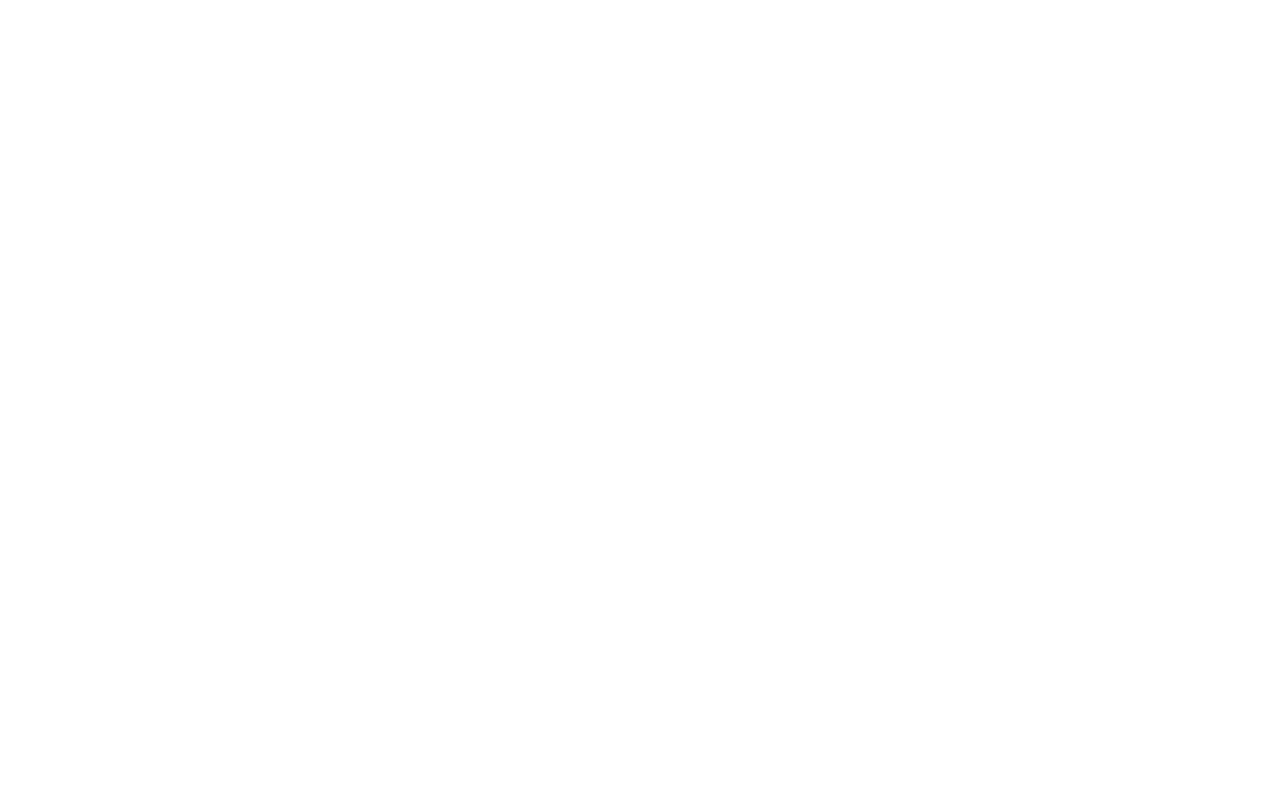
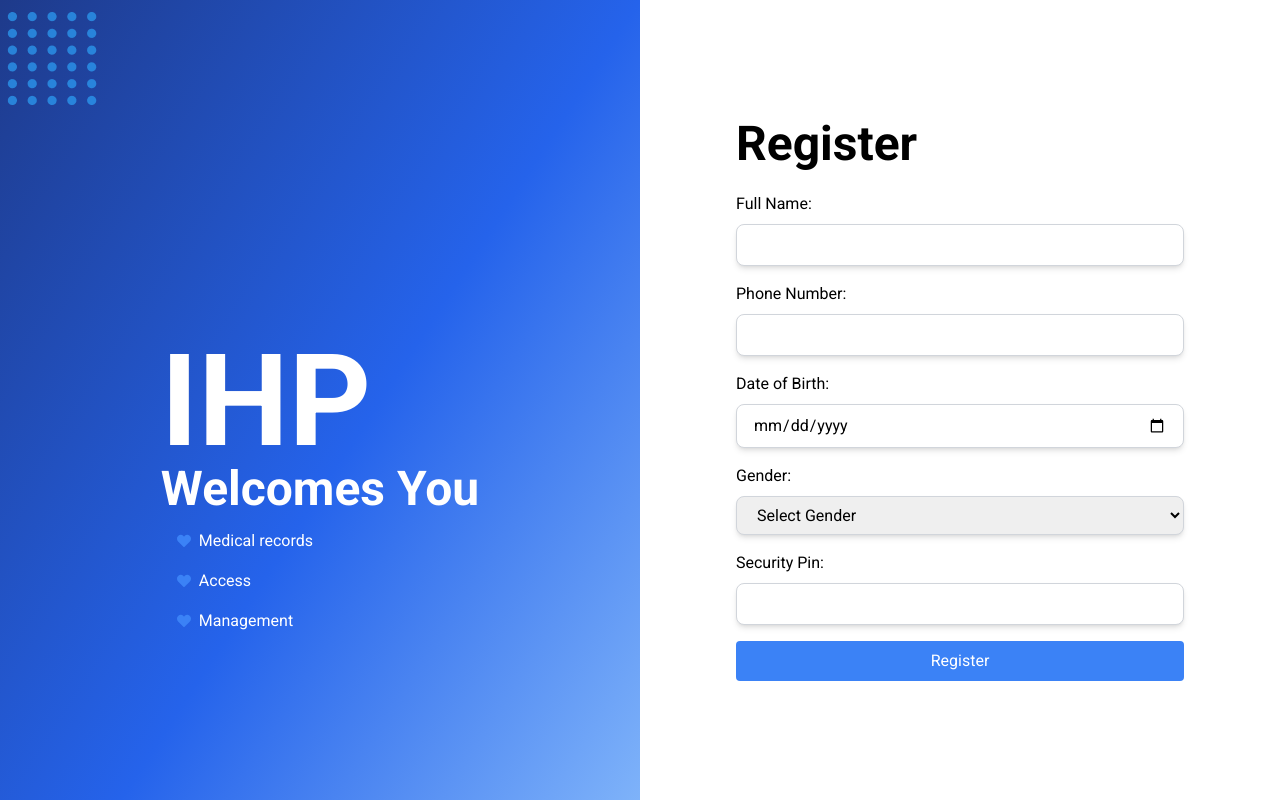
Before and after one commit to SohamGhugare/IHP, a React (Create React App) app: page /patient/register in a window 1280 px wide. Before the commit this address had no page. Shown: the top 800 px of the page. Built offline with nearby package versions, Linux system fonts and the light colour scheme; the HTML template or start-up script is replaced by a standard one.

Commit message:
feat: user register

```diff
--- a/package.json
+++ b/package.json
@@ -12,6 +12,7 @@
     "autoprefixer": "^10.4.14",
     "postcss": "^8.4.24",
     "react": "^18.2.0",
+    "react-datepicker": "^4.12.0",
     "react-dom": "^18.2.0",
     "react-icons": "^4.9.0",
     "react-router-dom": "^6.11.2",
--- a/src/App.js
+++ b/src/App.js
@@ -1,11 +1,17 @@
 import {Routes, Route } from "react-router-dom";
 import HomePage from "./pages/HomePage";
+import SigninPage from "./pages/patient/SigninPage";
+import SignupPage from "./pages/patient/SignupPage";
+
 
 function App() {
   return (
 
     <Routes>
       <Route path="/" element={<HomePage />}/>
+      <Route path="/patient/login" element={<SigninPage/>}/>
+      <Route path="/patient/register" element={<SignupPage/>}/>
+
     </Routes>
 
   );
--- a/src/components/Auth/Login.jsx
+++ /dev/null
@@ -1,62 +0,0 @@
-import React, { useState } from 'react';
-
-const LoginForm = () => {
-  const [username, setUsername] = useState('');
-  const [password, setPassword] = useState('');
-
-  const handleUsernameChange = (event) => {
-    setUsername(event.target.value);
-  };
-
-  const handlePasswordChange = (event) => {
-    setPassword(event.target.value);
-  };
-
-  const handleSubmit = (event) => {
-    event.preventDefault();
-    // Perform login logic here
-  };
-
-  return (
-    <div className="flex justify-end items-center h-screen">
-      <form
-        className="w-1/3 bg-gray-200 p-8 rounded shadow-md"
-        onSubmit={handleSubmit}
-      >
-        <h2 className="text-2xl font-bold mb-6">Login</h2>
-        <div className="mb-4">
-          <label htmlFor="username" className="mr-2">
-            Username:
-          </label>
-          <input
-            type="text"
-            id="username"
-            className="px-2 py-1 border border-gray-300 rounded"
-            value={username}
-            onChange={handleUsernameChange}
-          />
-        </div>
-        <div className="mb-4">
-          <label htmlFor="password" className="mr-2">
-            Password:
-          </label>
-          <input
-            type="password"
-            id="password"
-            className="px-2 py-1 border border-gray-300 rounded"
-            value={password}
-            onChange={handlePasswordChange}
-          />
-        </div>
-        <button
-          type="submit"
-          className="bg-blue-500 text-white px-4 py-2 rounded"
-        >
-          Login
-        </button>
-      </form>
-    </div>
-  );
-};
-
-export default LoginForm;
--- /dev/null
+++ b/src/components/Auth/Patient/Login.jsx
@@ -0,0 +1,59 @@
+import { Button,Typography, FormControl, InputLabel, MenuItem, Select, TextField } from '@mui/material';
+
+const MyForm = () => {
+  const handleSubmit = (e) => {
+    e.preventDefault();
+    // Handle form submission
+  };
+
+  return (
+
+    <div className="flex items-center justify-center ">
+      <form onSubmit={handleSubmit} className="w-full max-w-md">
+        <Typography variant="h2" className="text-2xl font-bold mb-6">
+          Login
+        </Typography>
+
+        <TextField
+          id="fullName"
+          label="Full Name"
+          variant="outlined"
+          margin="normal"
+          fullWidth
+          required
+          InputLabelProps={{
+            style: { color: '#838383' },
+          }}
+        />
+
+        <TextField
+          id="phoneNumber"
+          label="Phone Number"
+          variant="outlined"
+          margin="normal"
+          fullWidth
+          required
+          InputLabelProps={{
+            style: { color: '#838383' },
+          }}
+        />
+
+        {/* Rest of the input fields with customized label color */}
+
+        <Button
+          type="submit"
+          variant="contained"
+          color="primary"
+          fullWidth
+        >
+          Login
+        </Button>
+      </form>
+    </div>
+
+
+
+  );
+};
+
+export default MyForm;
--- /dev/null
+++ b/src/components/Auth/Patient/Signup.jsx
@@ -0,0 +1,92 @@
+import React from 'react'
+import { Button, Typography, FormControl, InputLabel, MenuItem, Select, TextField } from '@mui/material';
+
+const Signup = () => {
+  const handleSubmit = (e) => {
+    e.preventDefault();
+    // Handle form submission
+  };
+
+  return (
+    <div className="flex items-center justify-center h-screen">
+    <form className="w-full max-w-md">
+      <h2 className="text-5xl font-bold mb-6">Register</h2>
+
+      <div className="mb-4">
+        <label htmlFor="fullName" className="block mb-2">
+          Full Name:
+        </label>
+        <input
+          type="text"
+          id="fullName"
+          className="w-full px-4 py-2 border border-gray-300 rounded-lg shadow-md"
+          required
+        />
+      </div>
+
+      <div className="mb-4">
+        <label htmlFor="phoneNumber" className="block mb-2">
+          Phone Number:
+        </label>
+        <input
+          type="tel"
+          id="phoneNumber"
+          className="w-full px-4 py-2 border border-gray-300 rounded-lg shadow-md"
+          required
+        />
+      </div>
+
+      <div className="mb-4">
+        <label htmlFor="dateOfBirth" className="block mb-2">
+          Date of Birth:
+        </label>
+        <input
+          type="date"
+          id="dateOfBirth"
+          className="w-full px-4 py-2 border border-gray-300 rounded-lg shadow-md"
+          required
+        />
+      </div>
+
+      <div className="mb-4">
+        <label htmlFor="gender" className="block mb-2">
+          Gender:
+        </label>
+        <select
+          id="gender"
+          className="w-full px-4 py-2 border border-gray-300 rounded-lg shadow-md"
+          required
+        >
+          <option value="">Select Gender</option>
+          <option value="male">Male</option>
+          <option value="female">Female</option>
+          <option value="other">Other</option>
+        </select>
+      </div>
+
+      <div className="mb-4">
+        <label htmlFor="securityPin" className="block mb-2">
+          Security Pin:
+        </label>
+        <input
+          type="password"
+          id="securityPin"
+          className="w-full px-4 py-2 border border-gray-300 rounded-lg shadow-md"
+          required
+        />
+      </div>
+
+      <button
+        type="submit"
+        className="bg-blue-500 text-white px-4 py-2 rounded mx-auto w-full"
+      >
+        Register
+      </button>
+    </form>
+  </div>
+
+
+  )
+}
+
+export default Signup;
--- a/src/components/common/Welcome.jsx
+++ b/src/components/common/Welcome.jsx
@@ -8,14 +8,15 @@
 
 const Welcome = () => {
     return (
-        <div className=" h-screen bg-gradient-to-br from-blue-900 via-blue-600 to-blue-300" >
-            <img src={dot1} className="absolute w-108.25 h-93 right-3 top-3" alt="logo" />
+        <div className=" bg-gradient-to-br from-blue-900 via-blue-600 to-blue-300" >
+            <img src={dot1} className="relative w-108.25 h-93 top-3 right-3" alt="logo" />
 
+            <div className=" flex flex-row justify-evenly items-center h-screen">
                 <div className="font-sans flex flex-col items-start justify-start">
-                <text className="text-8xl font-bold text-white">
+                    <text className="text-9xl font-bold text-white">
                         IHP
                     </text>
-                <text className="text-4xl font-bold text-white">
+                    <text className="text-5xl font-bold text-white">
                         Welcomes You
                     </text>
                     <List className="flex flex-col">
@@ -33,8 +34,8 @@
                         </ListItem>
                     </List>
                 </div>
-            <img src={dot2} className="absolute w-108.25 h-93 left-3 bottom-3" alt="logo" />
-
+            </div>
+            <img src={dot2} className="relative w-108.25 h-93 left-3 bottom-3" alt="logo" />
         </div>
     );
 };
--- a/src/pages/HomePage.jsx
+++ b/src/pages/HomePage.jsx
@@ -1,5 +1,5 @@
 import React from 'react';
-import Login from '../components/Auth/Login';
+import Login from '../components/Auth/Patient/Login';
 import Roles from '../components/Auth/Roles';
 import Welcome from '../components/common/Welcome';
 import List from '@mui/material/List';
--- /dev/null
+++ b/src/pages/patient/SigninPage.jsx
@@ -0,0 +1,18 @@
+import React from 'react'
+import Welcome from '../../components/common/Welcome'
+import Login from '../../components/Auth/Patient/Login'
+
+const SigninPage = () => {
+    return (
+        <div className="flex h-screen">
+            <div className="flex-1">
+                <Welcome/>
+            </div>
+            <div className="flex-1">
+                <Login/>
+            </div>
+        </div>
+    )
+}
+
+export default SigninPage
--- /dev/null
+++ b/src/pages/patient/SignupPage.jsx
@@ -0,0 +1,18 @@
+import React from 'react'
+import Signup from '../../components/Auth/Patient/Signup'
+import Welcome from '../../components/common/Welcome'
+
+const SignupPage = () => {
+  return (
+    <div className="flex h-screen">
+            <div className="flex-1">
+                <Welcome/>
+            </div>
+            <div className="flex-1">
+                <Signup/>
+            </div>
+        </div>
+  )
+}
+
+export default SignupPage
```
Also changed, not shown: 1 other file (tests, documents, lock files or other folders). Lines whose indentation alone changed are shown as unchanged.
